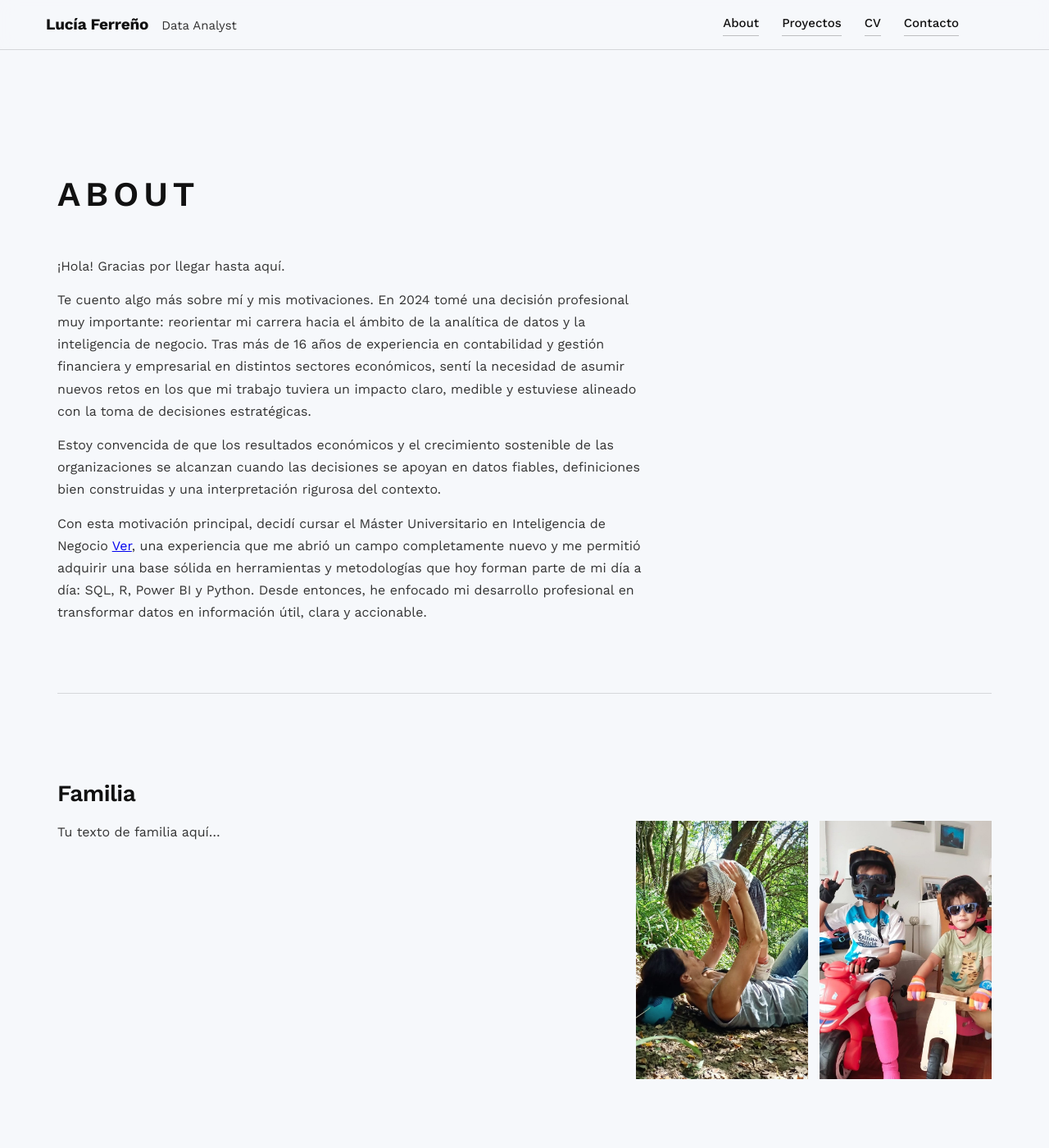
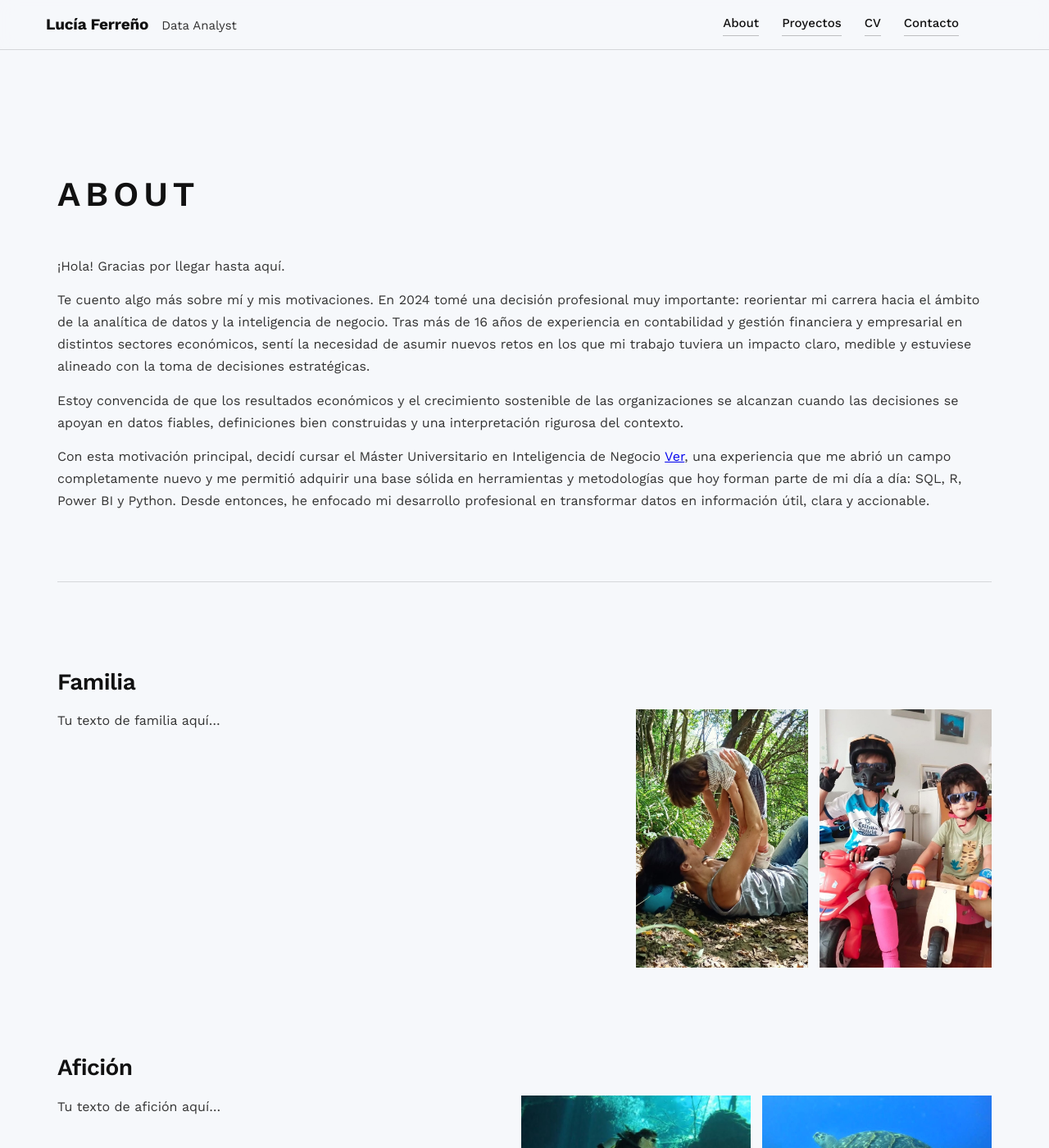
Before and after one commit to lucia-ferreno-pico/Portfolio, a Jekyll site: the page built from about.md, in a window 1280 px wide and 1400 px high. Shown: the whole window at 82% size. Built offline with Jekyll 4.4.1, drawn with Linux system fonts in a browser that asks for light colours.

Commit message:
Update main.css

```diff
--- a/assets/css/main.css
+++ b/assets/css/main.css
@@ -1313,10 +1313,6 @@ projects-page .projects-title{
   margin: 0;
 }
 
-.about-page p{
-  max-width: 72ch;
-  line-height: 1.7;
-}
 
 /* Bloques personales */
 .about-page .personal-block{
```
